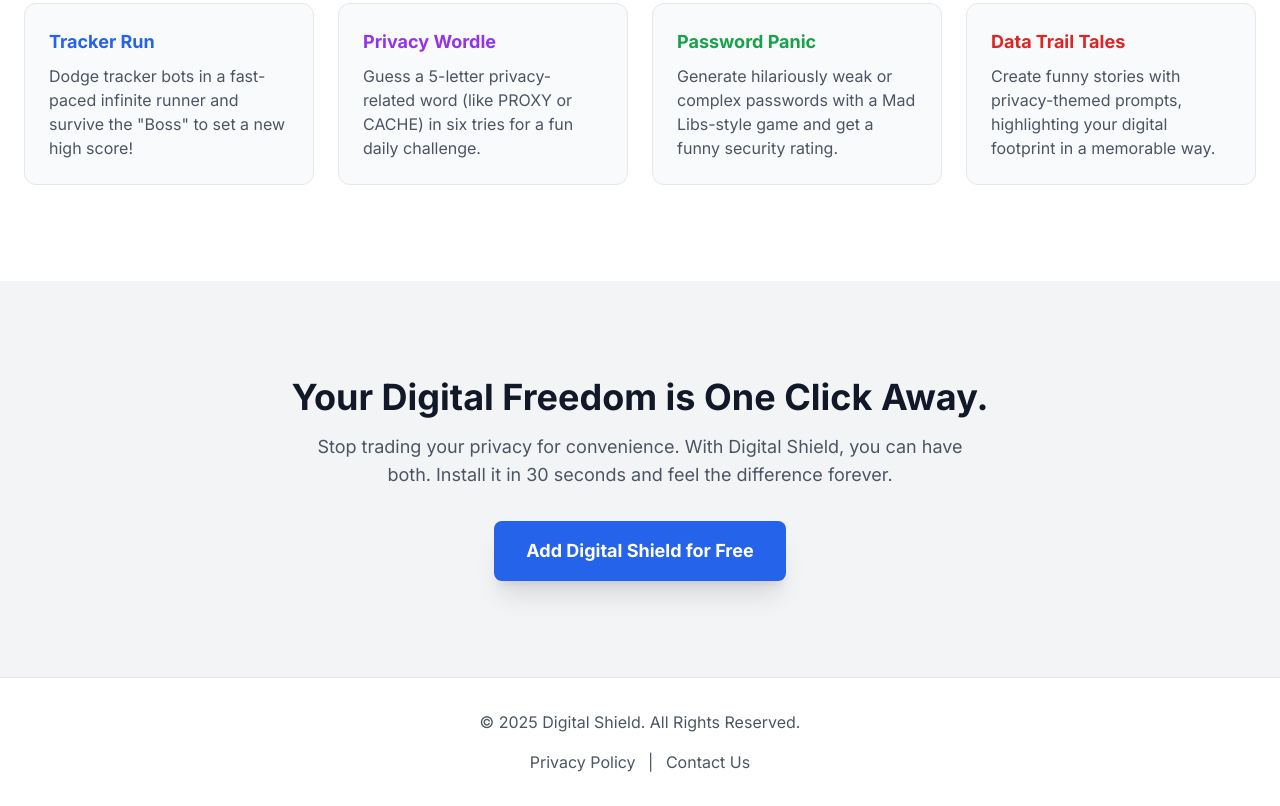
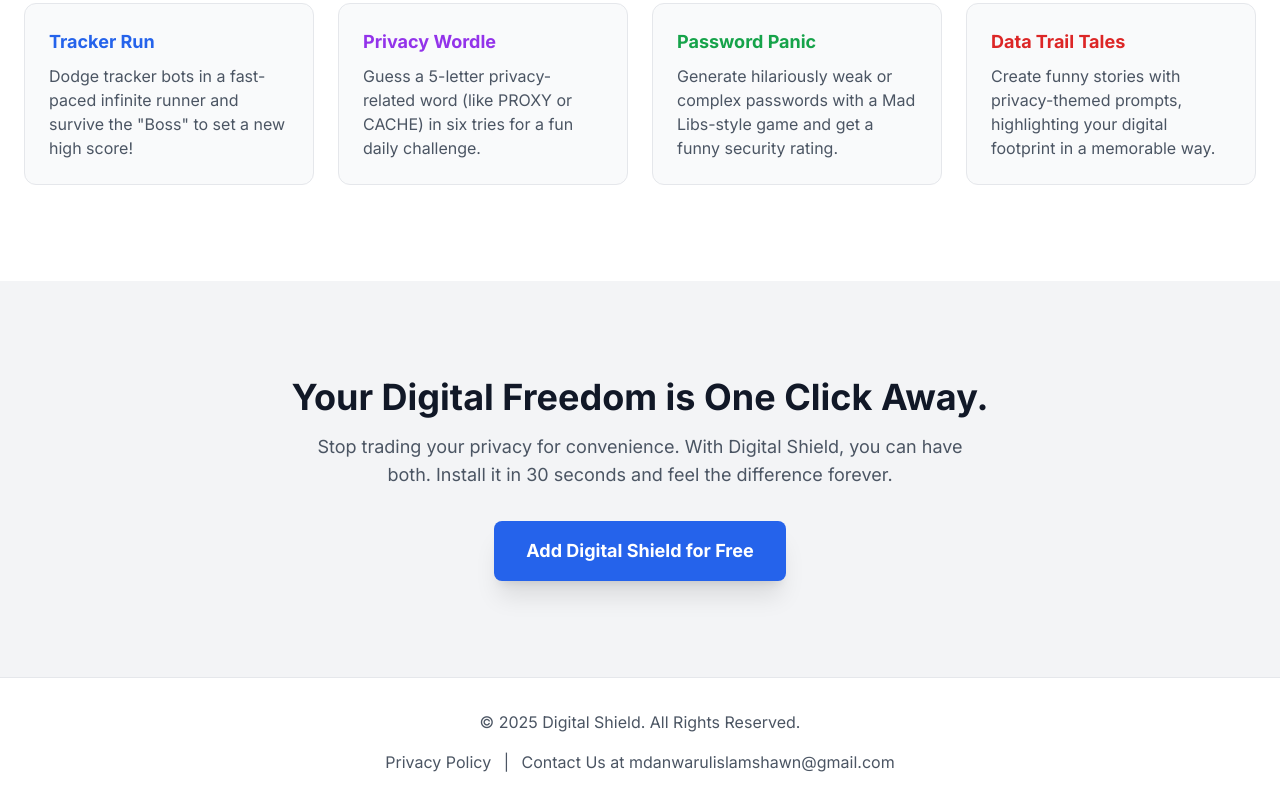
Before and after one commit to shawn291989/digital-shield-site, a plain HTML site: page index.html in a window 1280 px wide. Shown: the part 3083-3889 px from the top of the page. Drawn offline with nearby package versions, Linux system fonts and the light colour scheme.

Commit message:
Update index.html

```diff
--- a/index.html
+++ b/index.html
@@ -218,7 +218,7 @@
             <div class="mt-4">
                 <a href="https://anwarulislamshawn29.github.io//digital-shield/privacy_policy.html" class="hover:text-blue-600 dark:hover:text-blue-400">Privacy Policy</a>
                 <span class="mx-2">|</span>
-                <a href="#" class="hover:text-blue-600 dark:hover:text-blue-400">Contact Us</a>
+                <a href="" class="hover:text-blue-600 dark:hover:text-blue-400">Contact Us at mdanwarulislamshawn@gmail.com</a>
             </div>
         </div>
     </footer>
```
